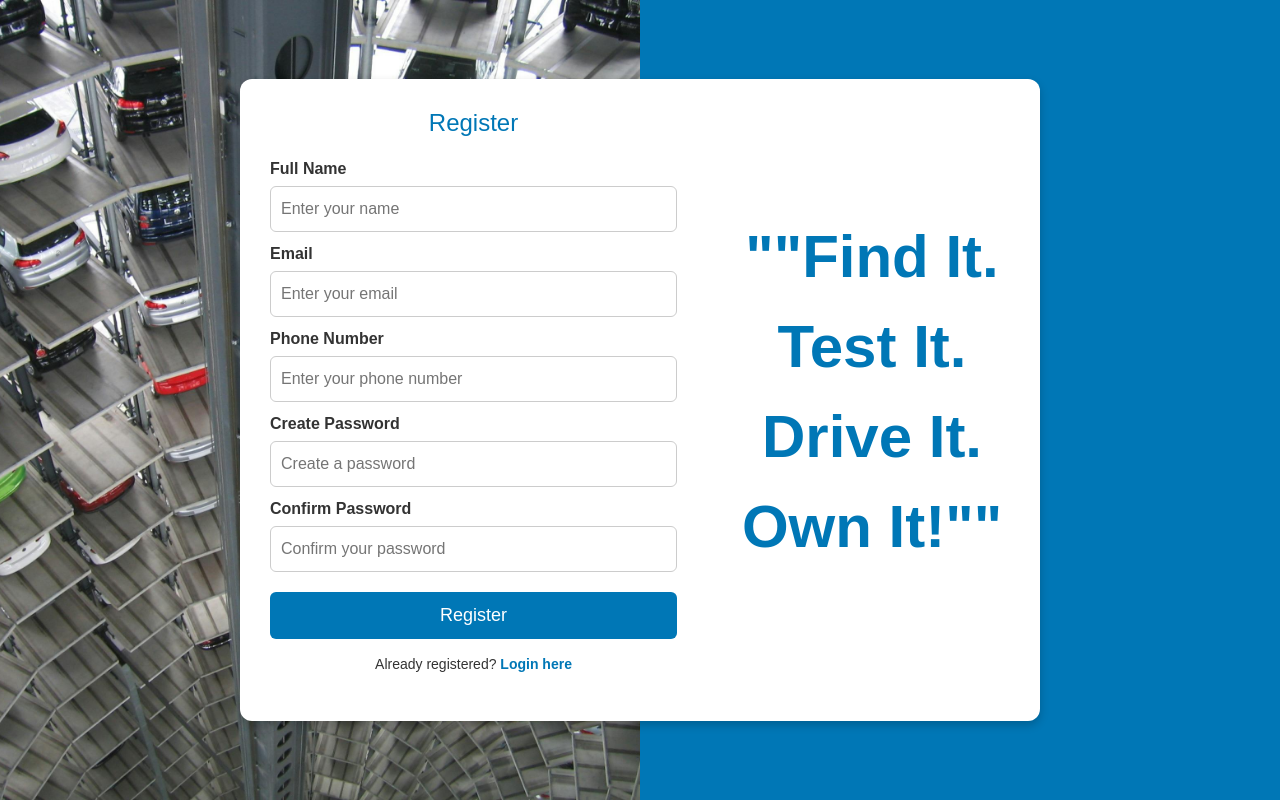
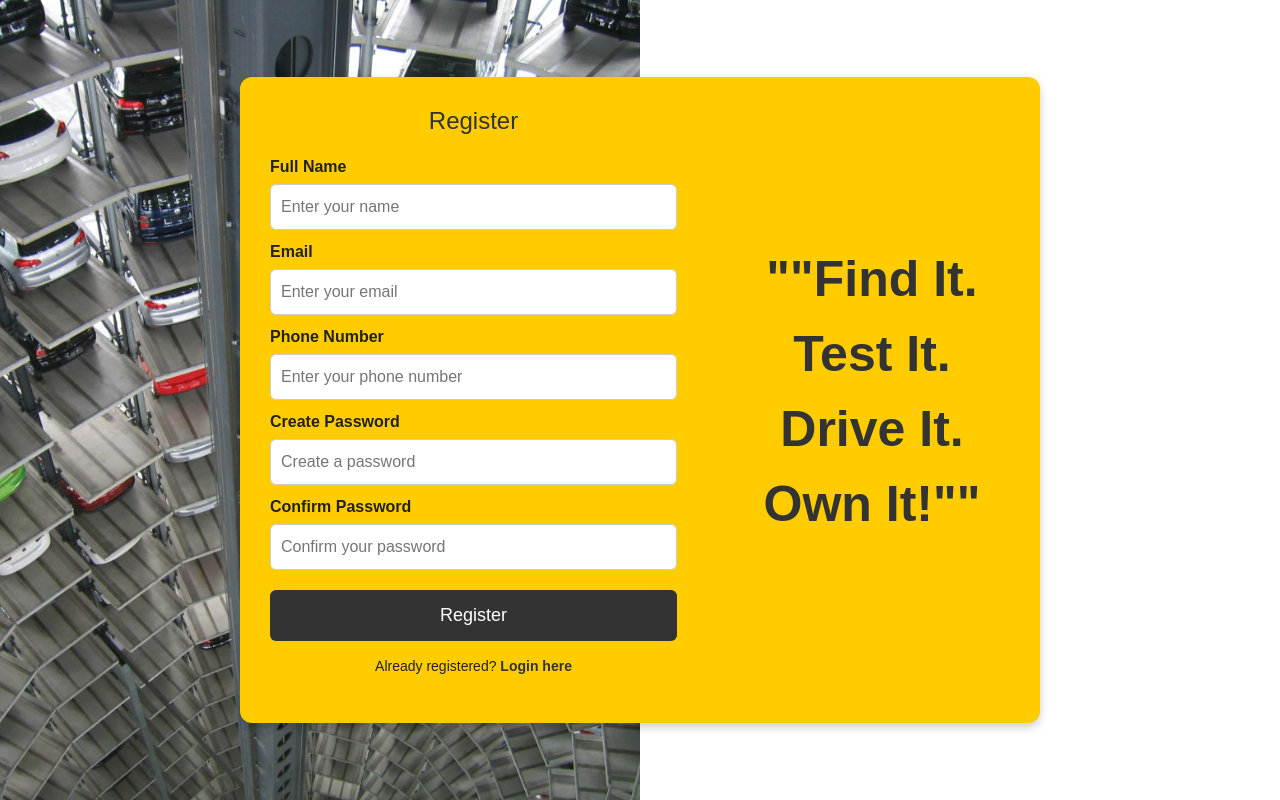
Before and after one commit to minhaj-v-s/car_reselling_project, a Django app: page /registration/ in a window 1280 px wide. Run offline with Django 5.2, Linux system fonts and the light colour scheme.

Commit message:
changed the colour scheme of login and registration pages to match with the rest

```diff
--- a/myproject/static/css/registration.css
+++ b/myproject/static/css/registration.css
@@ -13,7 +13,7 @@
     display: flex;
     align-items: center;
     justify-content: center;
-    background-color: #0077B6;
+    background-color: #fff;
     position: relative;
 }
 
@@ -33,7 +33,7 @@
     justify-content: space-between;
     width: 800px;
     padding: 30px;
-    background-color: white;
+    background-color: #ffcc00;
     border-radius: 12px;
     box-shadow: 0px 4px 10px rgba(0, 0, 0, 0.2);
     position: relative;
@@ -50,16 +50,16 @@
 .tagline {
     width: 40%;
     text-align: center;
-    font-size: 60px;
+    font-size: 50px;
     font-weight: bold;
-    color: #0077B6;
+    color: #333;
     padding-left: 20px;
 }
 
 /* Form Heading */
 .form-div h2 {
     font-size: 24px;
-    color: #0077B6;
+    color: #333;
     margin-bottom: 20px;
 }
 
@@ -69,7 +69,7 @@ form label {
     font-weight: 600;
     text-align: left;
     margin-top: 10px;
-    color: #333;
+    color: #222;
 }
 
 form input {
@@ -83,17 +83,17 @@ form input {
 }
 
 form input:focus {
-    border: 1px solid #0077B6;
+    border: 1px solid #333;
     outline: none;
-    box-shadow: 0px 0px 5px rgba(0, 119, 182, 0.5);
+    box-shadow: 0px 0px 5px rgba(0, 0, 0, 0.3);
 }
 
 /* Submit Button */
 .form-div button {
     width: 100%;
-    padding: 10px;
+    padding: 12px;
     margin-top: 20px;
-    background-color: #0077B6;
+    background-color: #333;
     color: white;
     border: none;
     border-radius: 6px;
@@ -103,18 +103,18 @@ form input:focus {
 }
 
 .form-div button:hover {
-    background-color: #005A8D;
+    background-color: #222;
 }
 
 /* Login Link Styling */
 .login-text {
     margin-top: 15px;
     font-size: 14px;
-    color: #333;
+    color: #222;
 }
 
 .login-text a {
-    color: #0077B6;
+    color: #333;
     text-decoration: none;
     font-weight: 600;
     transition: 0.3s;
```
Also changed, not shown: myproject/static/css/login.css (+10 -10 lines).
